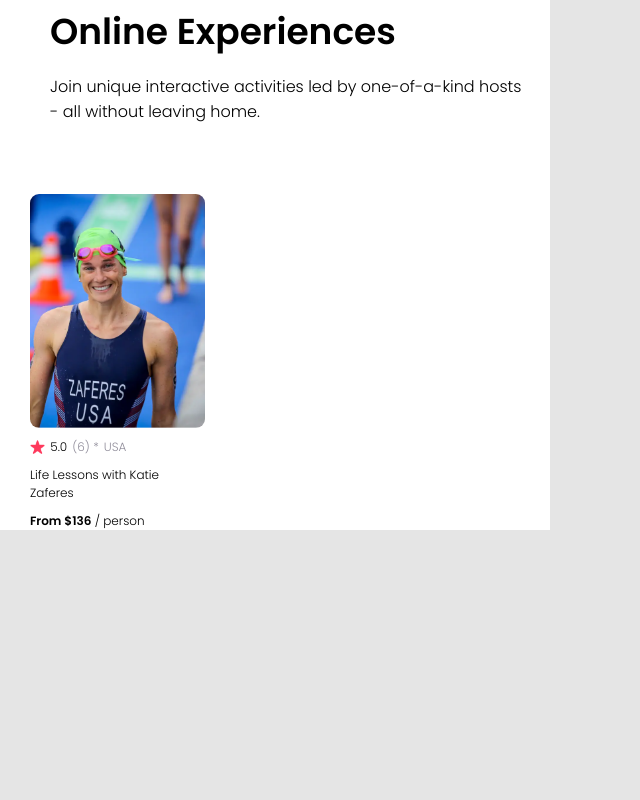
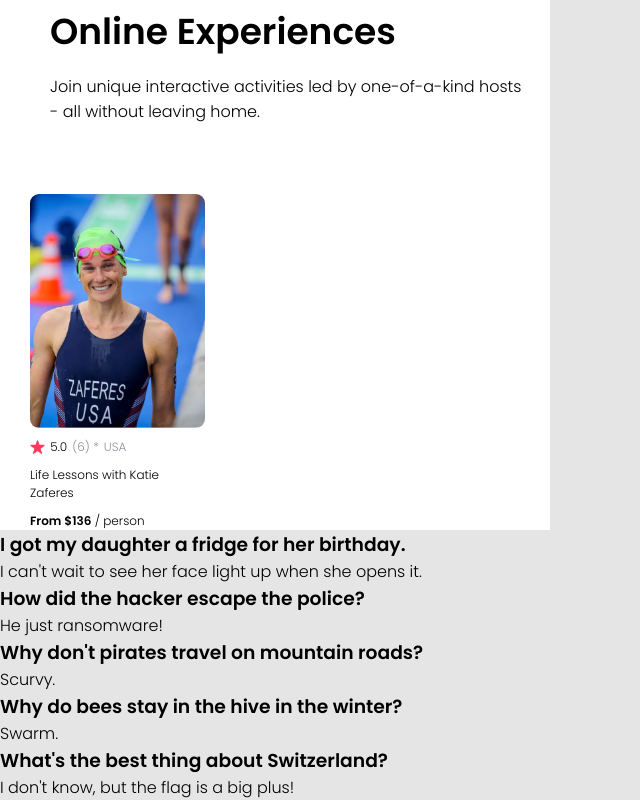
Before and after one commit to atoopdev/air-bnb-experiences-clone, a React (Create React App) app in the folder airbnb-experience-clone/: page / in a window 1280 px wide. Shown: the part 350-1150 px from the top of the page, without its empty margins (0-640 px from the left). Before the commit the page ends 880 px from the top, so only its background shows below. Built offline with nearby package versions, Linux system fonts and the light colour scheme.

Commit message:
Update App.js

```diff
--- a/airbnb-experience-clone/src/App.js
+++ b/airbnb-experience-clone/src/App.js
@@ -2,7 +2,8 @@ import logo from './logo.svg';
 import Top from "./components/Top"
 import Card from "./components/Card"
 import photoexperience from "./images/katie-zaferes.png"
-// import Joke from "./components/Joke"
+import Joke from "./components/Joke"
+import jokesData from "./jokesData"
 // import Contact from "./components/Contact"
 // import felixcat from "./images/felix.png"
 // import fluffycat from "./images/fluffykins.png"
@@ -12,8 +13,11 @@ import photoexperience from "./images/katie-zaferes.png"
 // note had to find custom image solution - https://delftstack.com/howto/react/react-img-src/
 
 function App() {
-  const colors = ["red", "orange", "yellow"]
+  const jokeElements = jokesData.map((joke) =>{
+    return <Joke setup={joke.setup} punchline={joke.punchline} />
+  })
 
+  console.log(jokeElements)
 
   return (
    <div>
@@ -25,8 +29,8 @@ function App() {
       country="USA"
       title="Life Lessons with Katie Zaferes"
       price={136}
-
       />
+    <div>{jokeElements}</div>
 
 
     {/* <Joke
```
